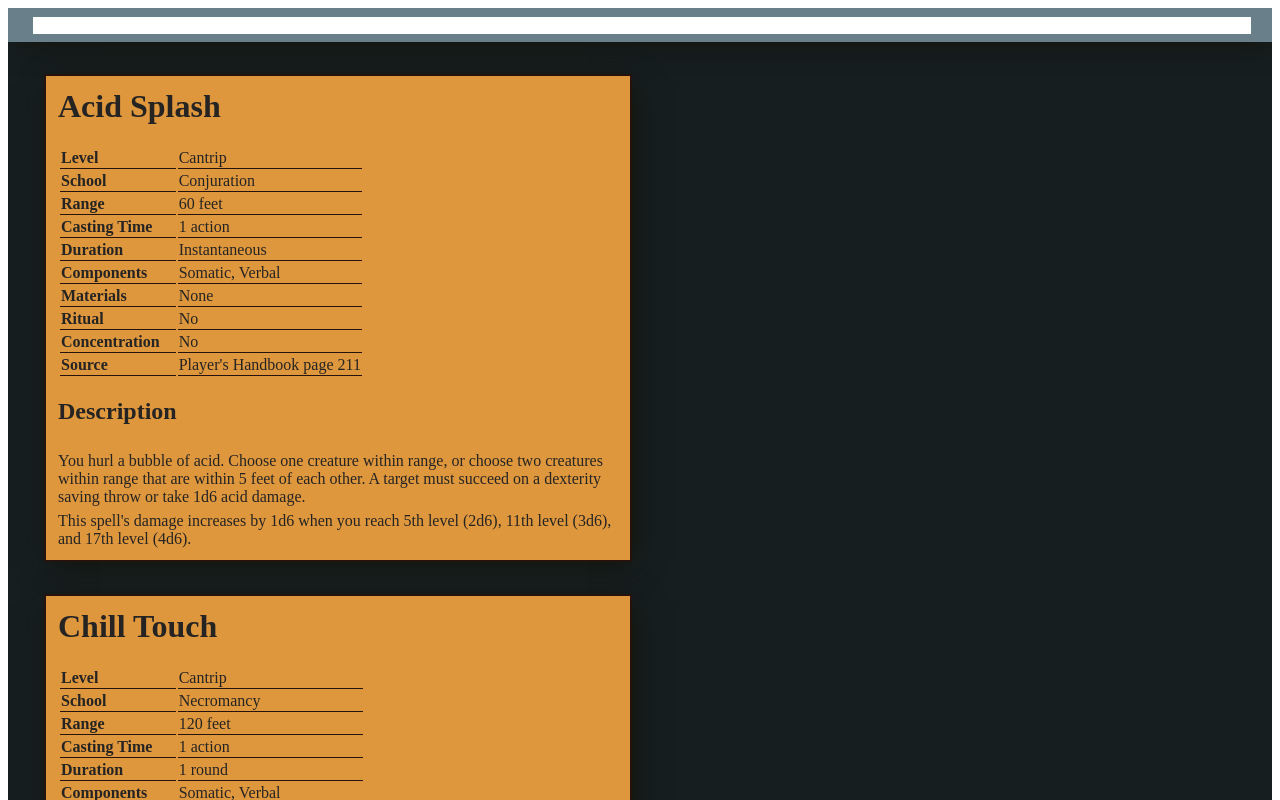
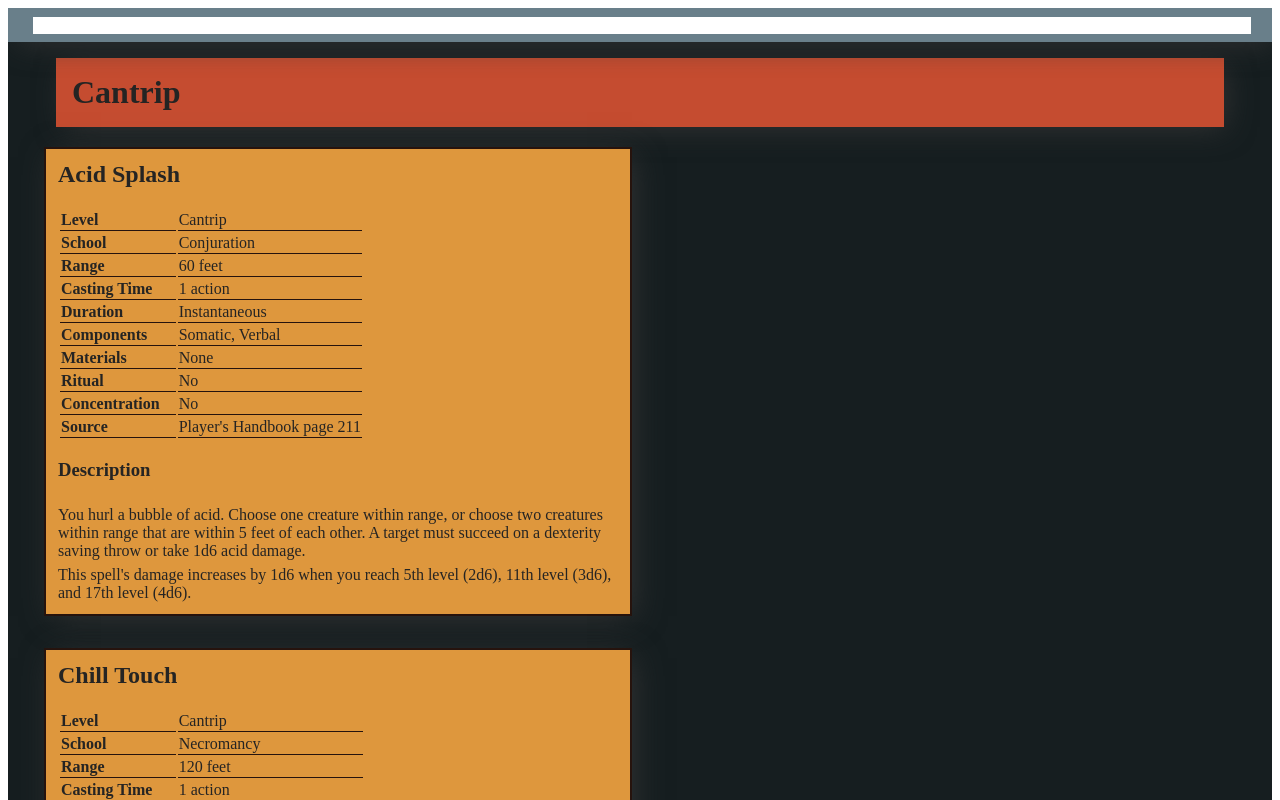
Before and after one commit to metriccaution/dnd-spell-cards, a React app: page / in a window 1280 px wide. Shown: the top 800 px of the page. Built offline with nearby package versions, Linux system fonts and the light colour scheme; the HTML template or start-up script is replaced by a standard one.

Commit message:
Grouping spells by level

```diff
--- a/package.json
+++ b/package.json
@@ -11,9 +11,11 @@
   },
   "license": "MIT",
   "dependencies": {
+    "@types/lodash": "^4.14.119",
     "@types/react": "^16.4.18",
     "@types/react-dom": "^16.0.9",
     "immer": "^1.8.0",
+    "lodash": "^4.17.11",
     "react": "^16.6.1",
     "react-dom": "^16.6.1"
   },
--- a/src/spell-card.tsx
+++ b/src/spell-card.tsx
@@ -1,45 +1,7 @@
 import * as React from "react";
-import { Spell, SpellComponent, SourceBook } from "./spells";
+import { Spell } from "./spells";
 import { colours, shadows } from "./styles";
-
-/**
- * Render out component initials to actual words
- */
-const spellComponentText = (component: SpellComponent): string => {
-  switch (component) {
-    case "V":
-      return "Verbal";
-    case "S":
-      return "Somatic";
-    case "M":
-      return "Material";
-    default:
-      return "";
-  }
-};
-
-/**
- * Human-readable source books
- */
-const sourceBookText = (sourceBook: SourceBook): string => {
-  switch (sourceBook) {
-    // Freely avaliable content
-    case "phb":
-      return "Player's Handbook";
-    case "srd":
-      return "System Reference Document";
-    // Not bundled in the code, as these are proprietary, but render properly
-    case "scag":
-      return "Sword Coast Adventurer's Guide";
-    case "xgte":
-      return "Xanathar's Guide to Everything";
-    case "ee":
-      return "Elemental Evil";
-    // Fallback
-    default:
-      return "Unknown";
-  }
-};
+import { sourceBookText, spellComponentText } from "./spell-utils";
 
 /*
  *
@@ -66,7 +28,7 @@ const TextBlock = ({ title, lines }: TextBlockProps) => {
 
   return (
     <div>
-      <h2>{title}</h2>
+      <h3>{title}</h3>
       {description}
     </div>
   );
@@ -172,13 +134,13 @@ export const SpellCard = ({ spell }: SpellCardProps) => {
 
   return (
     <div style={cardStyles}>
-      <h1
+      <h2
         style={{
           marginTop: 0
         }}
       >
         {spell.name}
-      </h1>
+      </h2>
       {components}
       {description}
     </div>
--- a/src/spell-list.tsx
+++ b/src/spell-list.tsx
@@ -3,6 +3,8 @@ import { Spell } from "./spells";
 import { produce } from "immer";
 import { SpellCard } from "./spell-card";
 import { colours, shadows } from "./styles";
+import { groupBy } from "lodash";
+import { spellLevelText } from "./spell-utils";
 
 interface SpellListProps {
   spellList: Spell[];
@@ -54,11 +56,49 @@ export default class SpellList extends React.Component<
     return a.level - b.level || a.name.localeCompare(b.name);
   }
 
-  public render() {
-    const spellCards = this.props.spellList
-      .filter(this.spellMatchesText.bind(this, this.state.searchText))
+  private renderSpellLevel(level: string, spells: Spell[]) {
+    const spellCards = spells
       .sort(this.compareSpells)
       .map(spell => <SpellCard key={spell.name} spell={spell} />);
+
+    const levelNumber = parseInt(level, 10);
+    const levelName = isNaN(levelNumber)
+      ? "Unknown Level"
+      : spellLevelText(levelNumber);
+
+    return (
+      <div key={level}>
+        <h1
+          style={{
+            backgroundColor: colours.spellDividerBackground,
+            boxShadow: shadows.standard,
+            padding: "0.5em",
+            margin: "0em 1em"
+          }}
+        >
+          {levelName}
+        </h1>
+        <div
+          style={{
+            margin: "0.25em"
+          }}
+        >
+          {spellCards}
+        </div>
+      </div>
+    );
+  }
+
+  public render() {
+    const matchingSpells = this.props.spellList.filter(
+      this.spellMatchesText.bind(this, this.state.searchText)
+    );
+
+    const spellGroups = groupBy(matchingSpells, "level");
+
+    const groupedCards = Object.keys(spellGroups).map(groupName =>
+      this.renderSpellLevel(groupName, spellGroups[groupName])
+    );
 
     return (
       <div
@@ -94,13 +134,7 @@ export default class SpellList extends React.Component<
             margin: "1em"
           }}
         >
-          <div
-            style={{
-              margin: "0.25em"
-            }}
-          >
-            {spellCards}
-          </div>
+          {groupedCards}
         </div>
       </div>
     );
--- /dev/null
+++ b/src/spell-utils.ts
@@ -0,0 +1,46 @@
+import { SpellComponent, SourceBook } from "./spells";
+
+/**
+ * Render out component initials to actual words
+ */
+export const spellComponentText = (component: SpellComponent): string => {
+  switch (component) {
+    case "V":
+      return "Verbal";
+    case "S":
+      return "Somatic";
+    case "M":
+      return "Material";
+    default:
+      return "";
+  }
+};
+
+/**
+ * Human-readable source books
+ */
+export const sourceBookText = (sourceBook: SourceBook): string => {
+  switch (sourceBook) {
+    // Freely avaliable content
+    case "phb":
+      return "Player's Handbook";
+    case "srd":
+      return "System Reference Document";
+    // Not bundled in the code, as these are proprietary, but render properly
+    case "scag":
+      return "Sword Coast Adventurer's Guide";
+    case "xgte":
+      return "Xanathar's Guide to Everything";
+    case "ee":
+      return "Elemental Evil";
+    // Fallback
+    default:
+      return "Unknown";
+  }
+};
+
+/**
+ * Provide a human-readable spell level
+ */
+export const spellLevelText = (level: number): string =>
+  level === 0 ? "Cantrip" : `Level ${level}`;
--- a/src/styles.ts
+++ b/src/styles.ts
@@ -3,11 +3,13 @@ export const colours = {
   pageBackground: "#161e20",
   topNavBackground: "#697f8a",
   text: "#252423",
+  // Divider styles
+  spellDividerBackground: "#c54c30",
   // Spell card styles
   cardBackground: "#de973d",
   cardBorder: "#26130d"
 };
 
 export const shadows = {
-  standard: "5px 5px 30px -5px #141408"
+  standard: "5px 5px 30px -5px #353535"
 };
```
Also changed, not shown: 1 other file (tests, documents, lock files or other folders).
